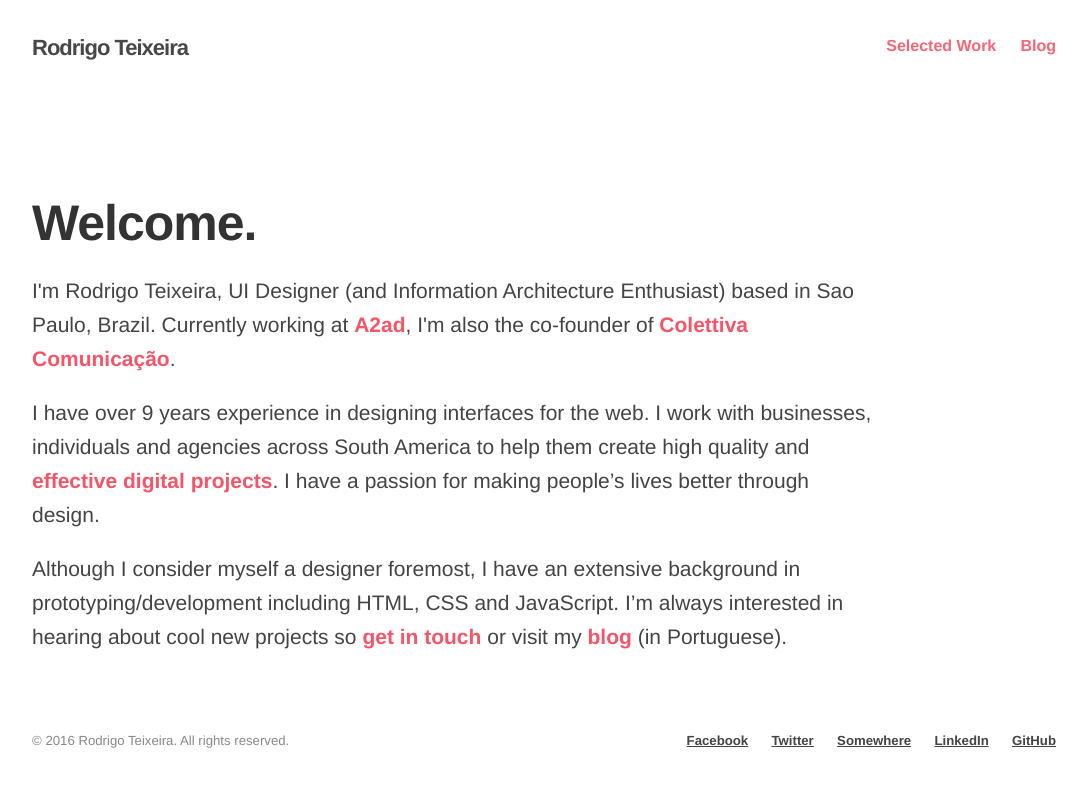
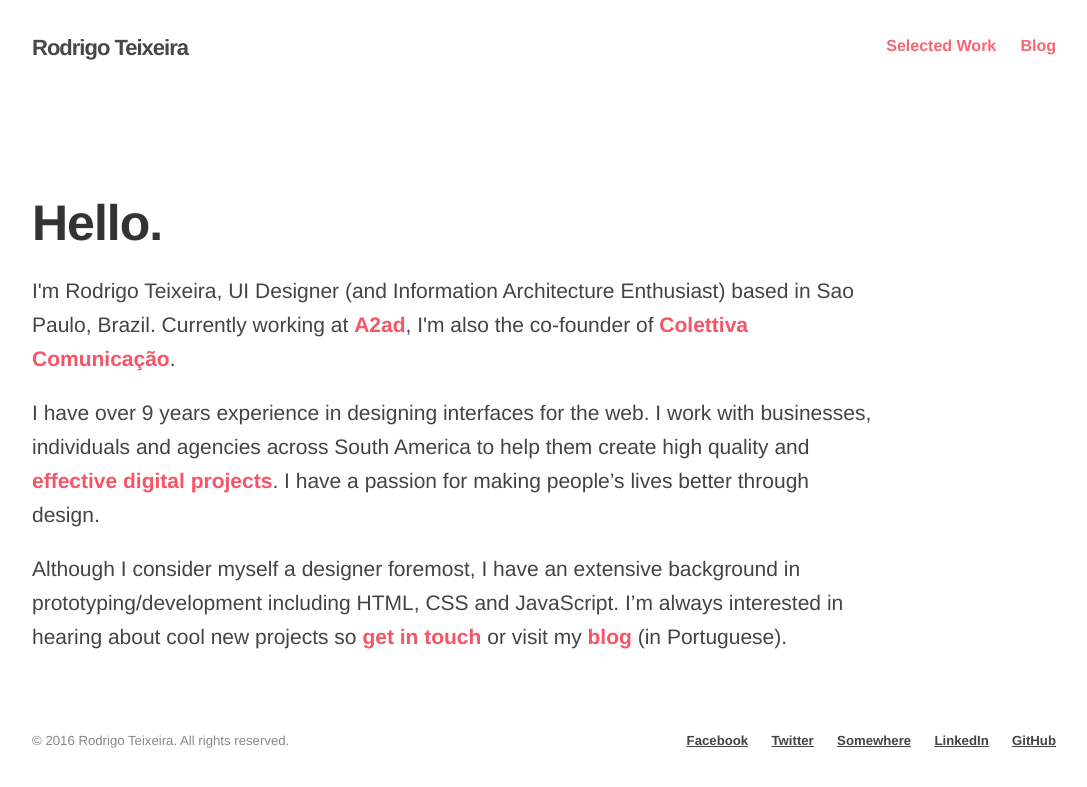
Before and after one commit to drigoteixeira/drigoteixeira.github.io, a Jekyll site: the page built from index.html, in a window 1280 px wide. Shown: the top 787 px of the page, without its empty margins (96-1183 px from the left). Built offline with Jekyll 4.4.1, drawn with Linux system fonts in a browser that asks for light colours.

Commit message:
Update index.html

```diff
--- a/index.html
+++ b/index.html
@@ -6,7 +6,7 @@ layout: home
 	<div class="row">
 		<div class="ten columns">
 			<article>
-				<h2>Welcome.</h2>
+				<h2>Hello.</h2>
 
 
 				<p>I'm Rodrigo Teixeira, UI Designer (and Information Architecture Enthusiast) based in Sao Paulo, Brazil. Currently working at <a href="http://www.a2ad.com.br">A2ad</a>, I'm also the co-founder of <a href="http://www.colettiva.com.br">Colettiva Comunicação</a>. </p>
```
